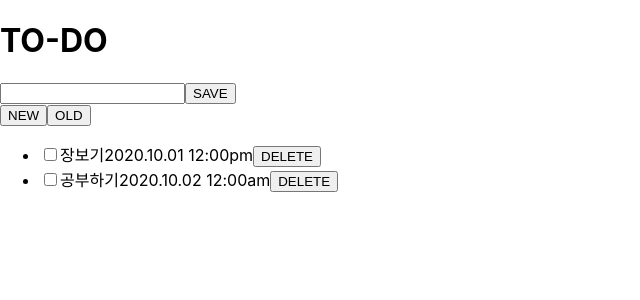
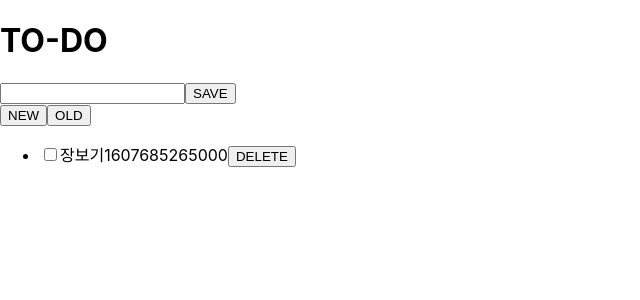
Before and after one commit to jy7123943/practice-recoil, a React (Create React App) app: page / in a window 1280 px wide. Shown: the top 300 px of the page, without its empty margins (0-640 px from the left). Built offline with nearby package versions, Linux system fonts and the light colour scheme.

Commit message:
Add list state and connect to TodoList component

```diff
--- a/src/atoms/index.ts
+++ b/src/atoms/index.ts
@@ -4,3 +4,15 @@ export const todoTextState = atom({
   key: 'todoTextState',
   default: '',
 });
+
+export const todoListState = atom({
+  key: 'todoListState',
+  default: [
+    {
+      id: 0,
+      todo: '장보기',
+      is_done: false,
+      created_at: new Date().getTime(),
+    }
+  ],
+});
--- a/src/feature/TodoList.tsx
+++ b/src/feature/TodoList.tsx
@@ -1,27 +1,31 @@
 import React from 'react';
+import { useRecoilValue } from 'recoil';
+import { todoListState } from '../atoms';
 
 function TodoList() {
+  const todoList = useRecoilValue(todoListState);
+
+  if (todoList.length === 0) {
+    return <div>Empty List</div>;
+  }
+
   return (
     <div>
       <button type='button'>NEW</button>
       <button type='button'>OLD</button>
       <ul className="todo-list">
-        <li>
-          <label>
-            <input type='checkbox' />
-            <span>장보기</span>
-          </label>
-          <span>2020.10.01 12:00pm</span>
-          <button type='button'>DELETE</button>
-        </li>
-        <li>
-          <label>
-            <input type='checkbox' />
-            <span>공부하기</span>
-          </label>
-          <span>2020.10.02 12:00am</span>
-          <button type='button'>DELETE</button>
-        </li>
+        {
+          todoList.map(({ id, todo, is_done, created_at }) => (
+            <li key={ id }>
+              <label>
+                <input type='checkbox' checked={ is_done } />
+                <span>{ todo }</span>
+              </label>
+              <span>{ created_at }</span>
+              <button type='button'>DELETE</button>
+            </li>
+          ))
+        }
       </ul>
     </div>
   );
```
